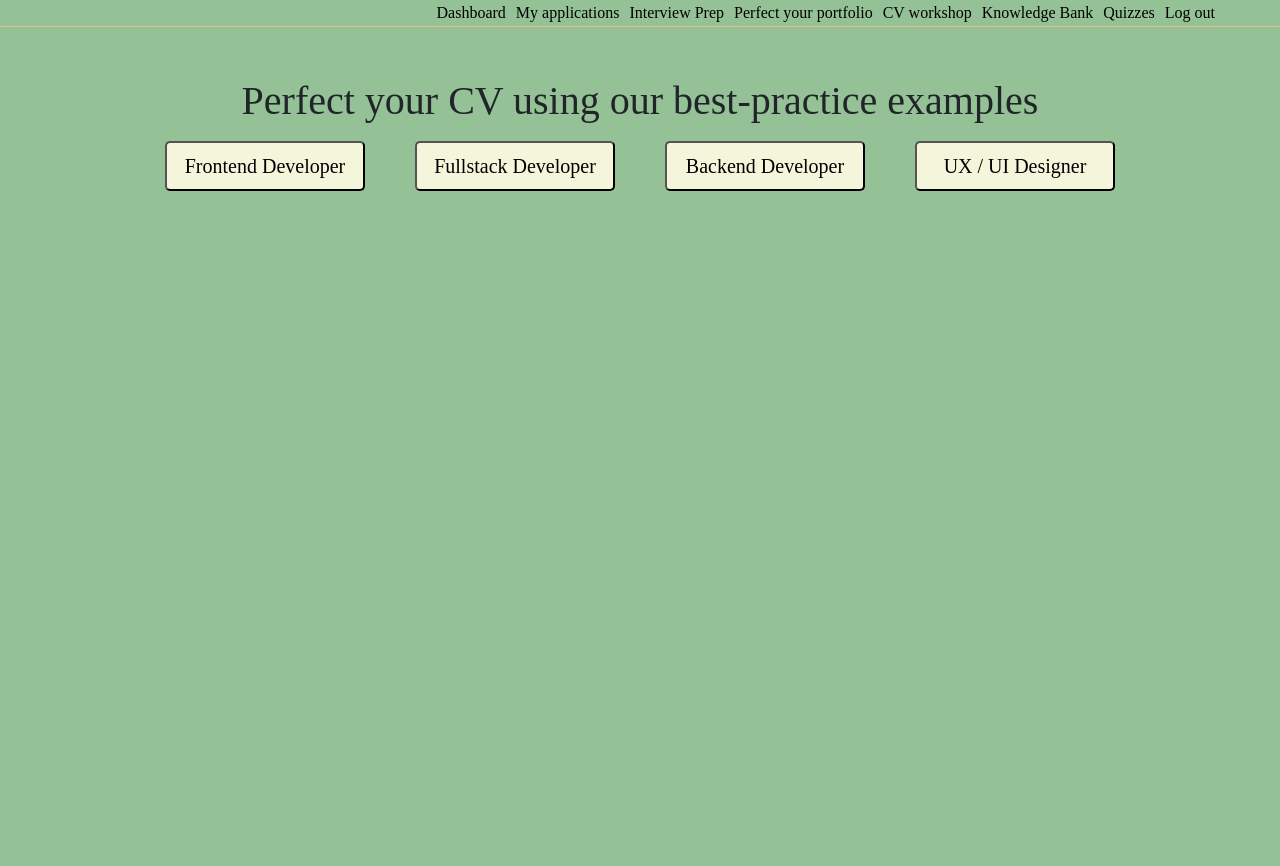
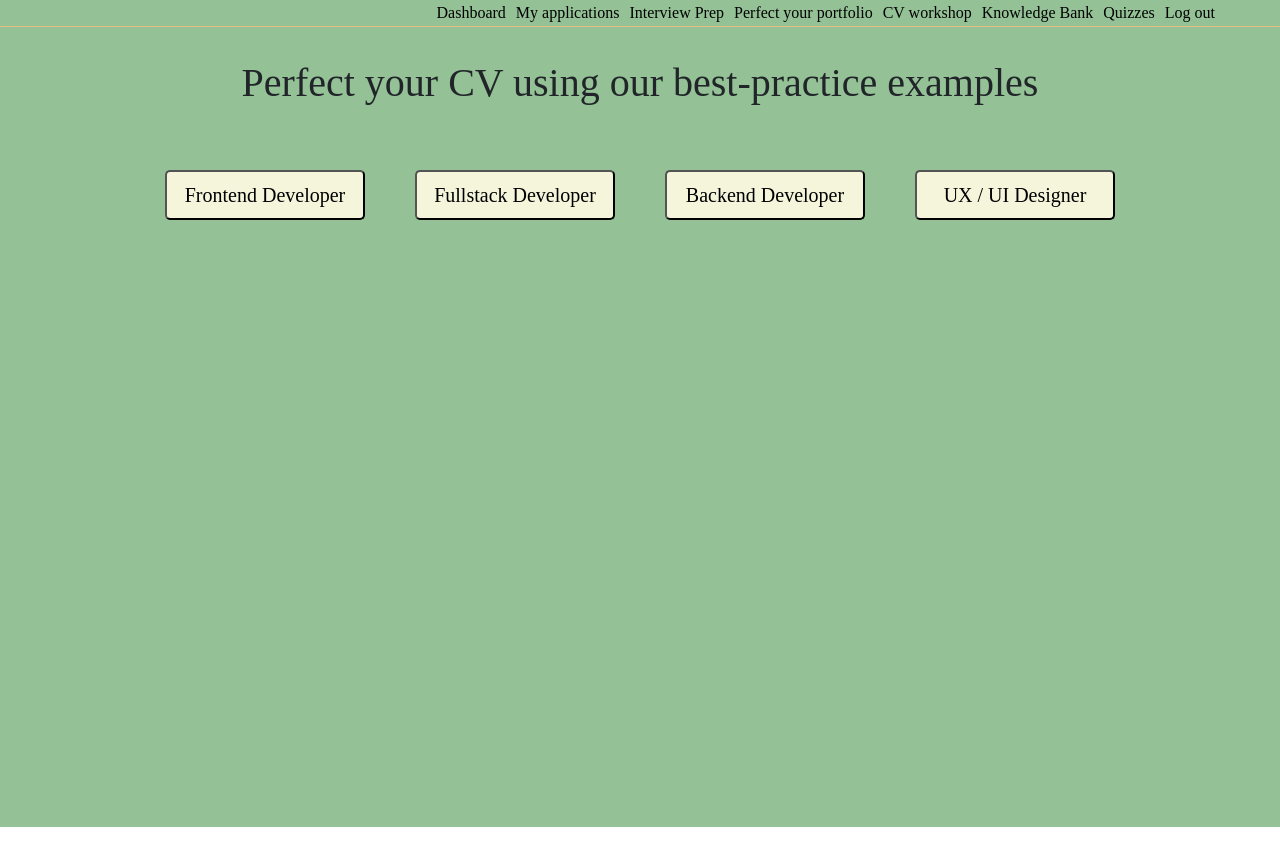
Before and after one commit to SchoolOfCode/bc13_final-project_front-end-cyber-insecure, a React (Create React App) app: page /cv-workshop in a window 1280 px wide. Shown: the top 866 px of the page. After the commit the page ends 827 px from the top, so only its background shows below. Built offline with nearby package versions, Linux system fonts and the light colour scheme; no server answers; sample sign-in values are in the browser's storage.

Commit message:
sorting out cv right container css in cvworkshop

```diff
--- a/src/Components/CV/CVworkshop.css
+++ b/src/Components/CV/CVworkshop.css
@@ -18,13 +18,25 @@ body {
   min-height: 100vh;
   align-items: center;
   gap: 1vh;
-  margin-top: 50px;
+  /* margin-top: 50px; */
   width: 100%;
+  min-height: 100vh;
 }
-
+.cvworkshop-container-header{
+  width: 100%;
+  height: 15vh;
+  display: flex;
+  flex-direction: column;
+  justify-content: center;
+  align-items: center;
+}
 .cvButtonContainer {
   gap: 50px;
   display: flex;
+  width: 100%;
+  height: 10vh;
+  align-items: center;
+  justify-content: center;
 }
 
 .cvButtonStyles {
@@ -53,28 +65,47 @@ body {
   flex-direction: row;
   justify-content: center;
   align-items: center;
-  width: 80%;
+width: 90%;
+  min-height: 100vh;
   gap: 20px;
-  margin-top: 2%;
+  /* margin-top: 2%; */
 }
 .individual-cv-left {
   display: flex;
   flex-direction: column;
   align-items: center;
   justify-content: center;
+  width: 55%;
+  height: 100%;
 }
 
 .individual-cv-right {
   display: flex;
   flex-direction: column;
   align-items: center;
-  justify-content: center;
-  width: 400px;
+  justify-content: space-around;
+  width: 40%;
+  /* height: 100%; */
   height: 800px;
-  background-color: white;
+  background-color: rgba(255, 255, 255, 0.36);
   border-radius: 5px;
   padding-bottom: 5px;
+  text-align: left;
+  gap: 1%;
 }
+/* .individual-cv-right h3{
+  background-color: bisque;
+  width: 95%;
+  text-align: center;
+  border-bottom: 1px solid #e5be83;
+
+}
+.individual-cv-right p{
+  background-color: bisque;
+  width: 95%;
+  text-align: center;
+  border-bottom: 1px solid #e5be83;
+} */
 
 .card-container {
   display: flex;
--- a/src/Components/CV/CVworkshop.js
+++ b/src/Components/CV/CVworkshop.js
@@ -29,7 +29,9 @@ export default function CVworkshop() {
   return [
     <Navbar />,
     <div className="cvworkshop-container">
+      <div className='cvworkshop-container-header'>
       <h1>Perfect your CV using our best-practice examples</h1>
+      </div>
       <div className="cvButtonContainer">
         <button onClick={handleFrontEnd} className="cvButtonStyles">
           Frontend Developer
@@ -59,7 +61,6 @@ export default function CVworkshop() {
                 <h2 className="cv-p"> Front-end CV breakdown </h2>
                 <h3>Objective / Personal Statement</h3>
                 <p className="cv-p">
-                  {' '}
                   This CV is a good example for other aspiring junior full-stack
                   developers because it demonstrates a range of experiences and
                   skills that are relevant to the role. For example, in the
@@ -87,7 +88,7 @@ export default function CVworkshop() {
                   professional setting. Overall, this CV is a good example for
                   aspiring junior full-stack developers because it demonstrates
                   a range of experiences and skills that are relevant to the
-                  role.{' '}
+                  role.
                 </p>
                 <button
                   className="cvButtonStyles"
```
